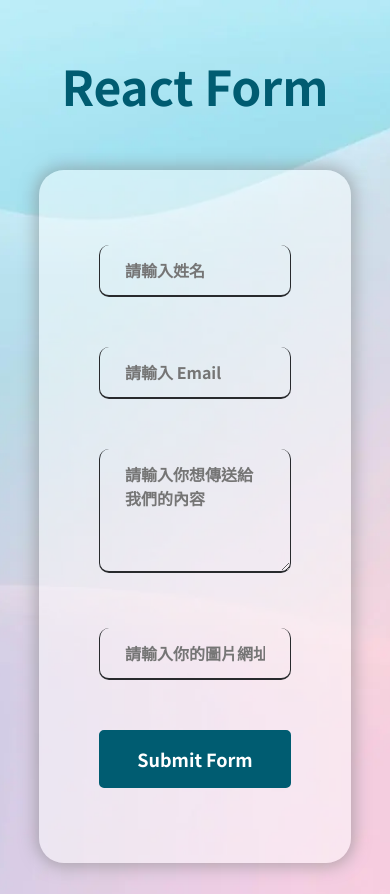
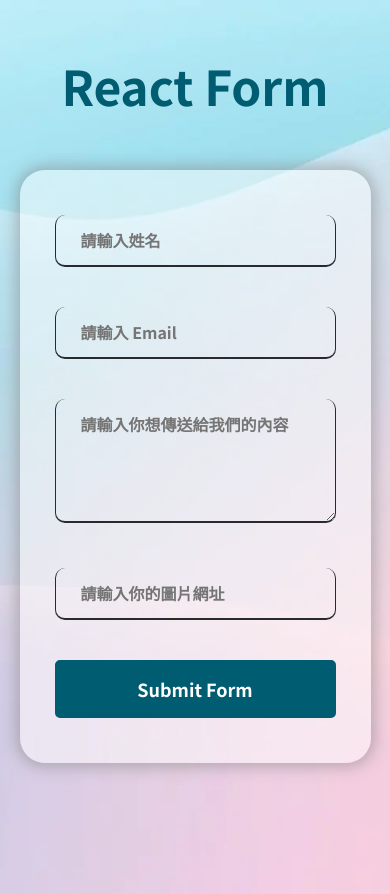
Before and after one commit to happyloa/React-Form, a React (Create React App) app: page / in a window 390 px wide. Built offline with nearby package versions, Linux system fonts and the light colour scheme.

Commit message:
feat: 新增手機響應式設定

```diff
--- a/src/components/Form/Form.css
+++ b/src/components/Form/Form.css
@@ -79,3 +79,11 @@ button:hover {
     width: 80%;
   }
 }
+
+@media (max-width: 576px) {
+  form {
+    width: 90%;
+    padding: 45px 35px;
+    gap: 40px;
+  }
+}
```
